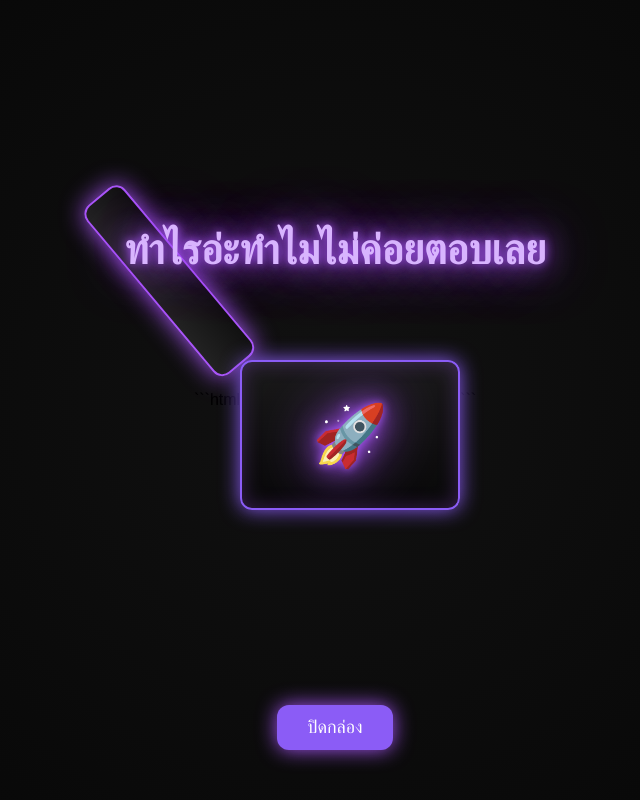
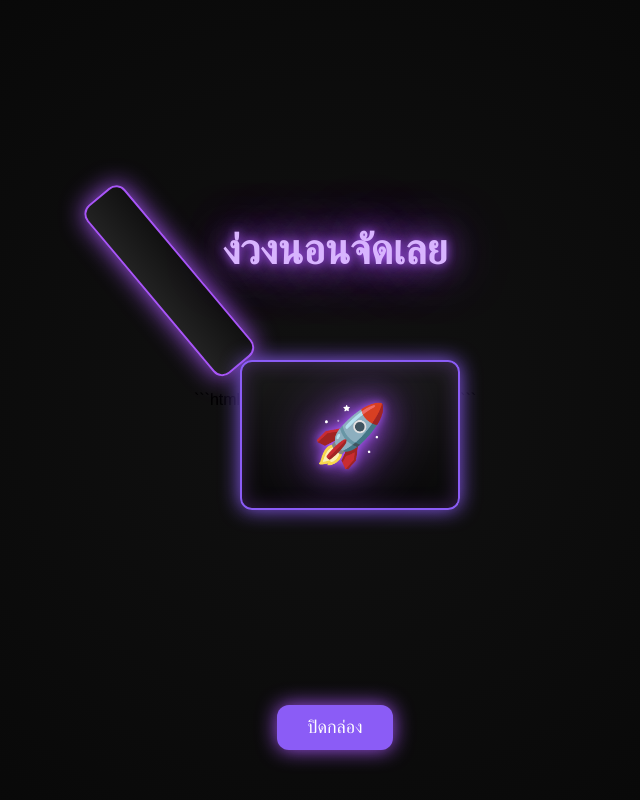
Before and after one commit to nemoza431/nemo, a plain HTML site: page index.html in a window 1280 px wide. Both pictures are taken after a click on the button "เปิดกล่อง". Shown: the whole page, without its empty margins (305-945 px from the left). Drawn offline with Linux system fonts and the light colour scheme.

Commit message:
Update index.html

```diff
--- a/index.html
+++ b/index.html
@@ -145,7 +145,7 @@ body{
 </div>
 
 <div class="message" id="msg">
-    ทำไรอ่ะทำไมไม่ค่อยตอบเลย
+    ง่วงนอนจัดเลย
 </div>
 
 <button id="toggleBtn">เปิดกล่อง</button>
```
